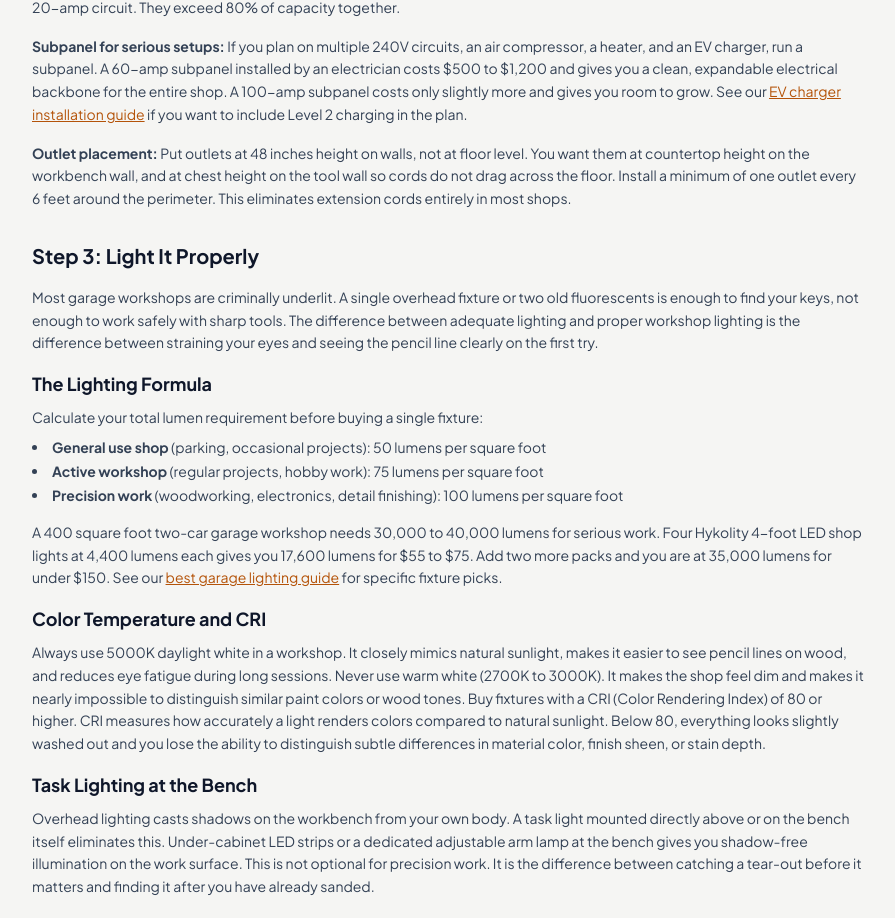
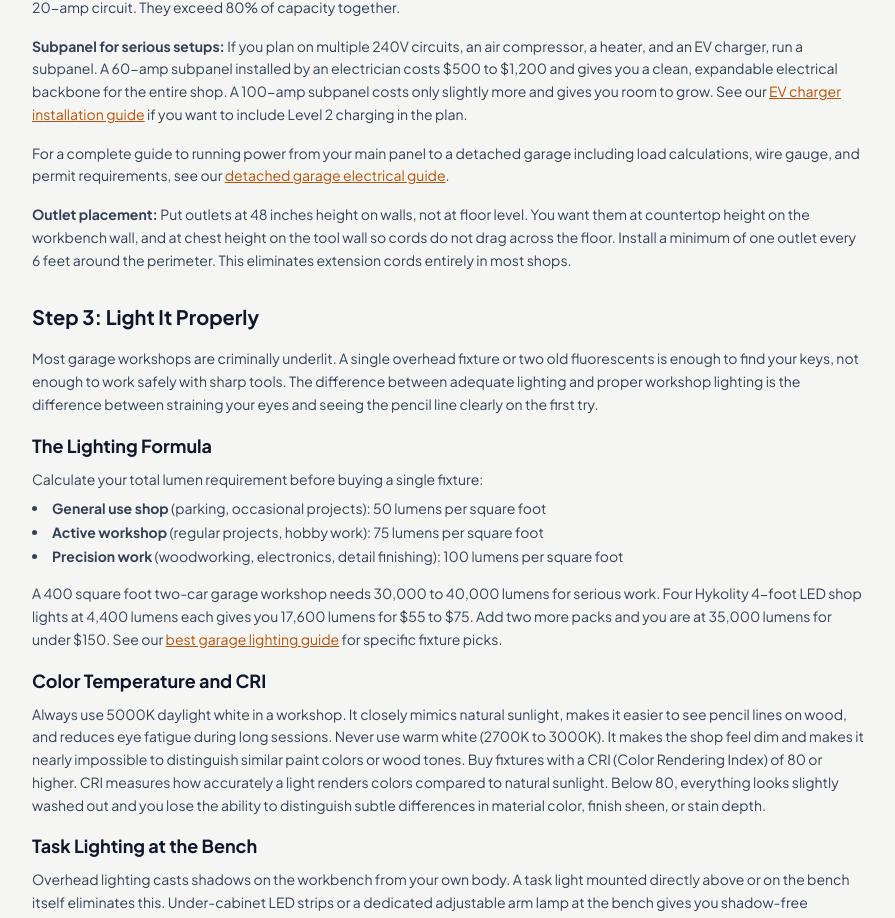
Before and after one commit to thebasementguide2026/thegarage.guide-, a Next.js app: page /guides/garage-workshop-setup in a window 1280 px wide. Shown: the part 2793-3711 px from the top of the page, without its empty margins (192-1087 px from the left). Built offline with nearby package versions, Linux system fonts and the light colour scheme.

Commit message:
Add cross-link to detached-garage-electrical in garage-workshop-setup

```diff
--- a/app/guides/garage-workshop-setup/page.tsx
+++ b/app/guides/garage-workshop-setup/page.tsx
@@ -158,6 +158,7 @@ export default function GarageWorkshopSetup() {
           <p className='text-slate-700 text-sm leading-relaxed mb-4'><strong>The 240V advantage:</strong> Running a tool at 240V instead of 120V cuts the amperage draw in half. A 14-amp table saw at 120V becomes a 7-amp load at 240V. This means you can often run the table saw and dust collector simultaneously on a single 20-amp 240V circuit. Most stationary tools that are rated for both voltages will run significantly cooler and more reliably at 240V.</p>
           <p className='text-slate-700 text-sm leading-relaxed mb-4'><strong>The 80% rule:</strong> Electrical code requires that continuous loads on a circuit stay at or below 80% of the circuit's capacity. On a 20-amp circuit, that means 16 amps of actual load. Do not run a 16-amp table saw and a 12-amp dust collector on the same 20-amp circuit. They exceed 80% of capacity together.</p>
           <p className='text-slate-700 text-sm leading-relaxed mb-4'><strong>Subpanel for serious setups:</strong> If you plan on multiple 240V circuits, an air compressor, a heater, and an EV charger, run a subpanel. A 60-amp subpanel installed by an electrician costs $500 to $1,200 and gives you a clean, expandable electrical backbone for the entire shop. A 100-amp subpanel costs only slightly more and gives you room to grow. See our <Link href='/guides/ev-charger-installation' className='text-amber-700 underline'>EV charger installation guide</Link> if you want to include Level 2 charging in the plan.</p>
+          <p className='text-slate-700 text-sm leading-relaxed mb-4'>For a complete guide to running power from your main panel to a detached garage including load calculations, wire gauge, and permit requirements, see our <Link href='/guides/detached-garage-electrical' className='text-amber-700 underline'>detached garage electrical guide</Link>.</p>
           <p className='text-slate-700 text-sm leading-relaxed mb-4'><strong>Outlet placement:</strong> Put outlets at 48 inches height on walls, not at floor level. You want them at countertop height on the workbench wall, and at chest height on the tool wall so cords do not drag across the floor. Install a minimum of one outlet every 6 feet around the perimeter. This eliminates extension cords entirely in most shops.</p>
         </section>
 
```
